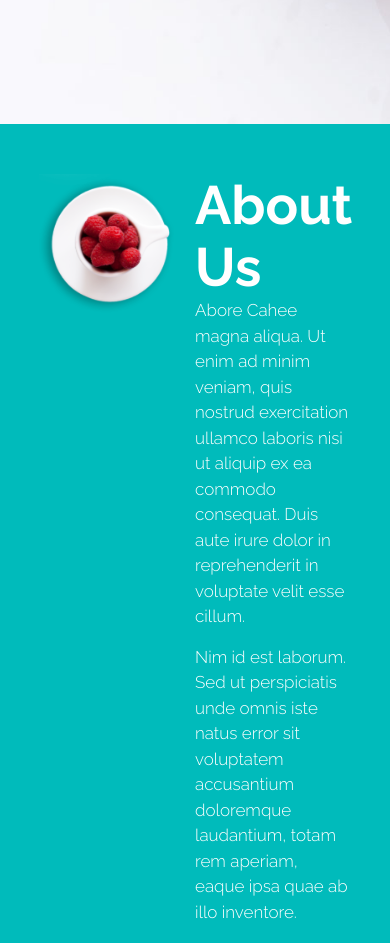
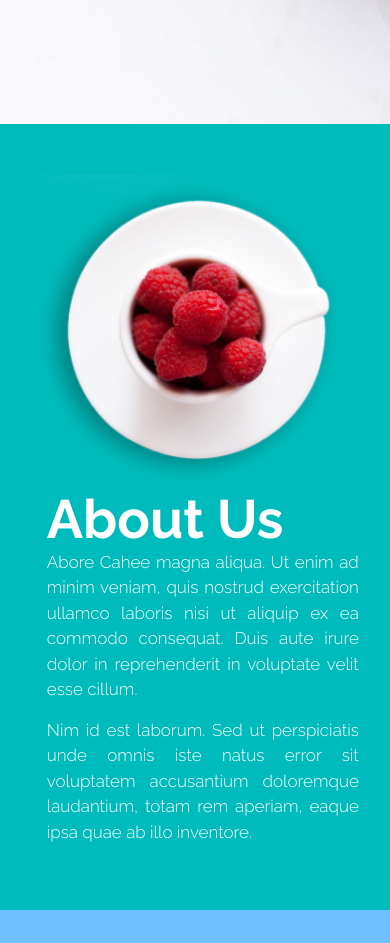
Before and after one commit to Spearek/Grid-mockup-project-wwdc_2, a website: page index.html in a window 390 px wide. Shown: the part 720-1663 px from the top of the page. Drawn offline with Linux system fonts and the light colour scheme.

Commit message:
about section adjustment for small screens

```diff
--- a/assets/scss/styles.scss
+++ b/assets/scss/styles.scss
@@ -240,6 +240,19 @@ justify-content: space-between;
 		p{
 			width:100%;
 		}
+	}
+	@include mediaQ(768px){
+		flex-direction: column;
+		align-items: center;
+
+		&__image{
+			width: 100%;
+		}
+		&__informations{
+			width: 100%;
+			text-align: justify;
+		}
+
 	}
 }
 
```
Also changed, not shown: assets/css/styles.css, 1 other file.
